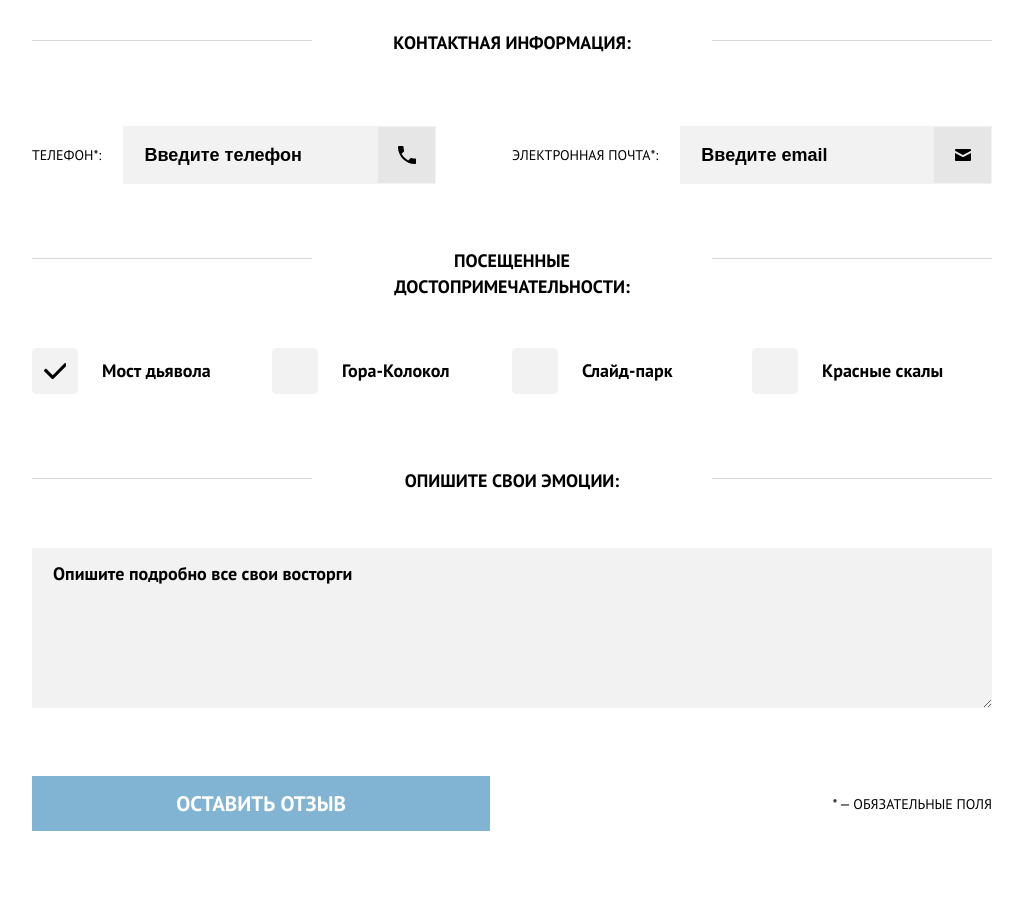
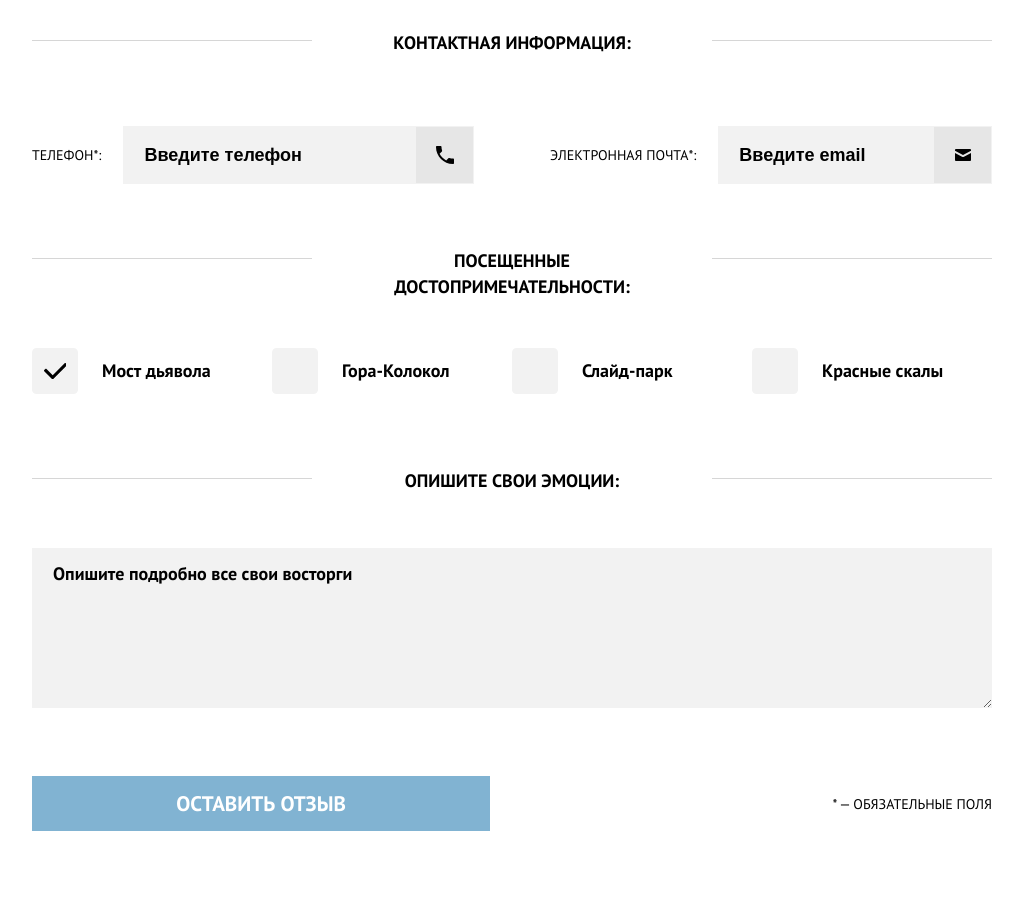
Before and after one commit to tatianaepifanova/html-school, a website: page form.html in a window 1280 px wide. Shown: the part 880-1792 px from the top of the page, without its empty margins (128-1151 px from the left). Drawn offline with Linux system fonts and the light colour scheme.

Commit message:
fix contacts

```diff
--- a/styles/blocks/form/contacts.css
+++ b/styles/blocks/form/contacts.css
@@ -5,14 +5,11 @@
 @media (min-width: 1200px) {
   .contacts-list {
     display: flex;
+    gap: 76px;
   }
 
   .contacts-list-item {
     width: 50%;
-  }
-
-  .contacts-list-item:not(:last-child) {
-    padding-right: 76px;
   }
 
   .form-group-vertical {
```
